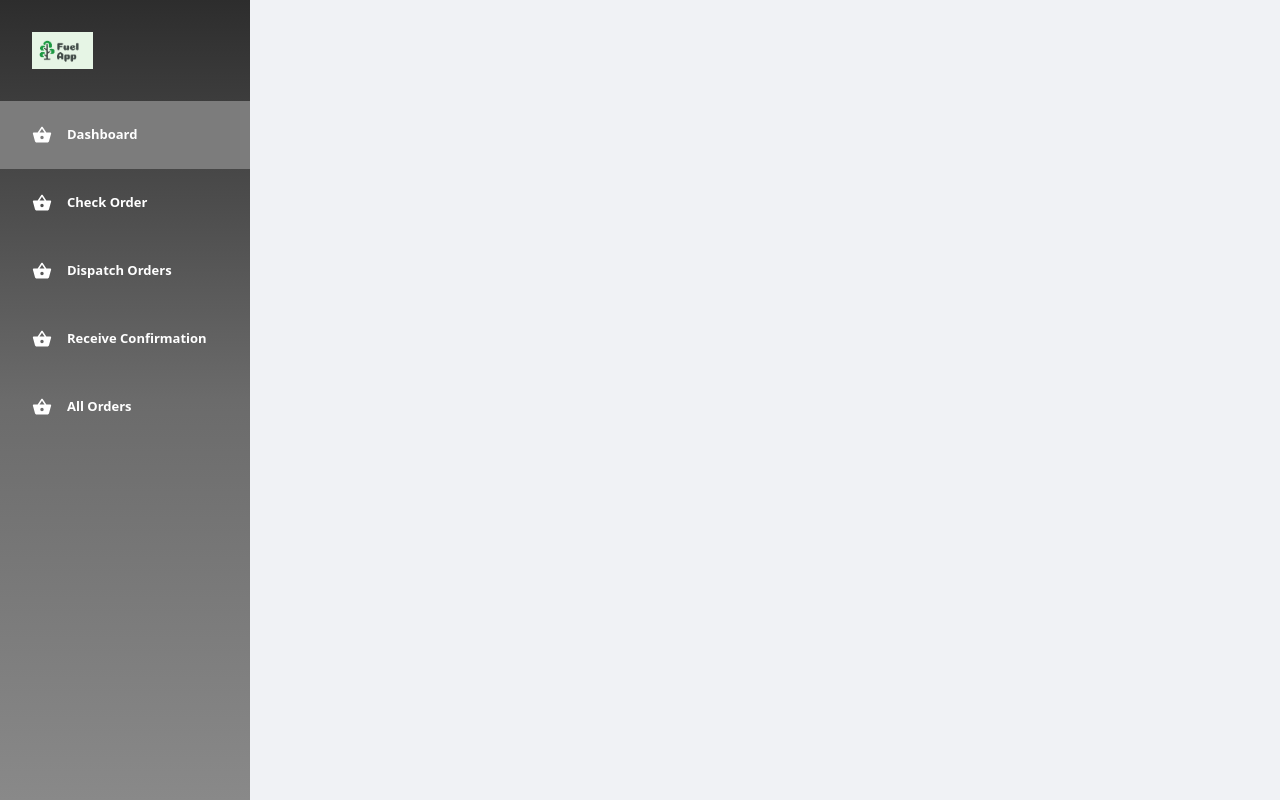
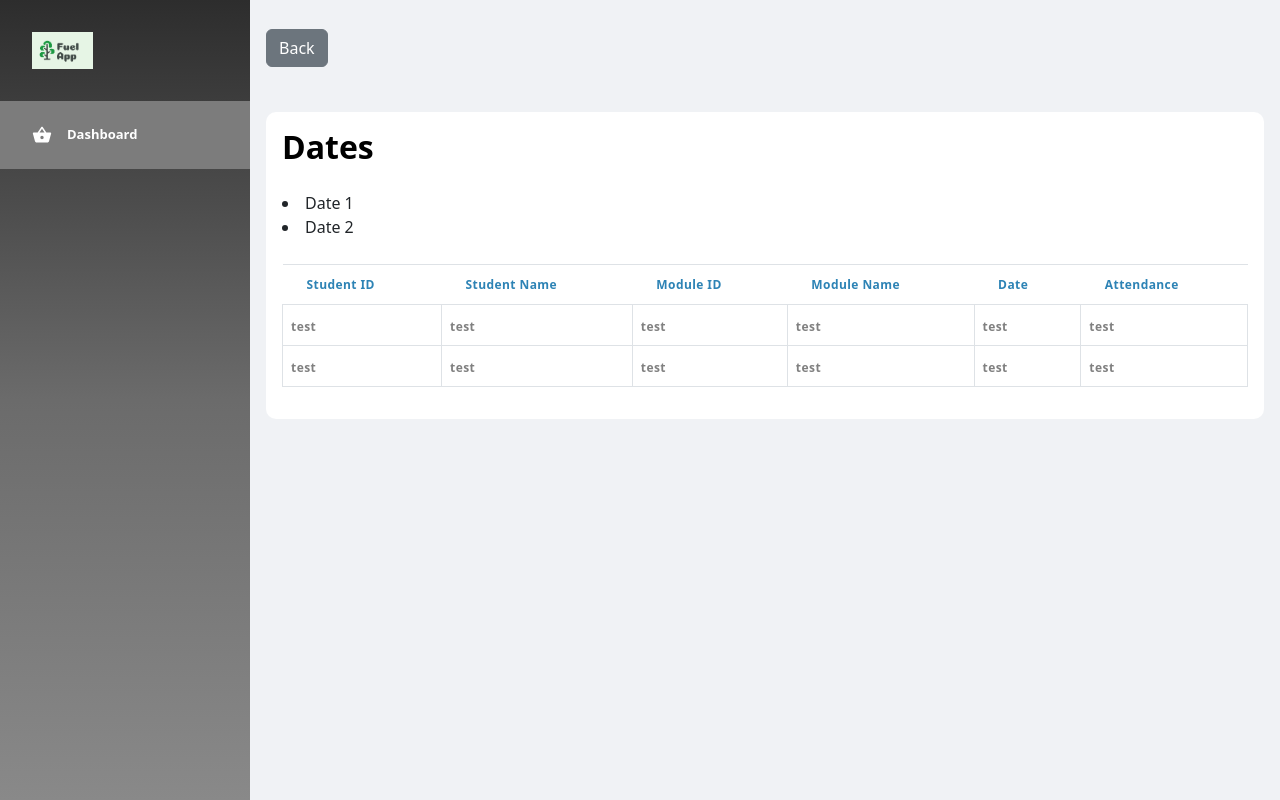
Before and after one commit to rushanJ/cgv_assignment_frontend, a React (Create React App) app: page /dates in a window 1280 px wide. Built offline with nearby package versions, Linux system fonts and the light colour scheme.

Commit message:
update links, routes

```diff
--- a/package.json
+++ b/package.json
@@ -12,6 +12,7 @@
     "react-dom": "^18.2.0",
     "react-router-dom": "^6.3.0",
     "react-scripts": "5.0.1",
+    "reactstrap": "^9.1.4",
     "web-vitals": "^2.1.4"
   },
   "scripts": {
--- a/src/App.js
+++ b/src/App.js
@@ -9,7 +9,7 @@ import Lectures from './pages/lectures';
 import CheckOrder from './pages/check-order';
 import DispatchOrders from './pages/dispatch-orders';
 import ReceiveConfirmation from './pages/receive-confirmation';
-import AllOrders from './pages/all-orders';
+import Dates from './pages/dates';
 
 function App () {
   return(
@@ -24,7 +24,7 @@ function App () {
                   <Route exact path="/check-order" element={<CheckOrder/>} />
                   <Route exact path="/dispatch-orders" element={< DispatchOrders/>} />
                   <Route exact path="/receive-confirmation" element={<ReceiveConfirmation/>} />
-                  <Route exact path="/all-orders" element={<AllOrders/>} />
+                  <Route exact path="/dates" element={<Dates/>} />
 
               </Routes>
           </div>
--- a/src/constants/routes.js
+++ b/src/constants/routes.js
@@ -7,30 +7,30 @@ const sidebar_menu = [
         path: '/',
         title: 'Dashboard',
     },
-    {
-        id: 2,
-        icon: ShippingIcon,
-        path: '/check-order',
-        title: 'Check Order',
-    },
-    {
-        id: 3,
-        icon: ShippingIcon,
-        path: '/dispatch-orders',
-        title: 'Dispatch Orders',
-    },
-    {
-        id: 4,
-        icon: ShippingIcon,
-        path: '/receive-confirmation',
-        title: 'Receive Confirmation',
-    },
-    {
-        id: 5,
-        icon: ShippingIcon,
-        path: '/all-orders',
-        title: 'All Orders',
-    }
+    // {
+    //     id: 2,
+    //     icon: ShippingIcon,
+    //     path: '/check-order',
+    //     title: 'Check Order',
+    // },
+    // {
+    //     id: 3,
+    //     icon: ShippingIcon,
+    //     path: '/dispatch-orders',
+    //     title: 'Dispatch Orders',
+    // },
+    // {
+    //     id: 4,
+    //     icon: ShippingIcon,
+    //     path: '/receive-confirmation',
+    //     title: 'Receive Confirmation',
+    // },
+    // {
+    //     id: 5,
+    //     icon: ShippingIcon,
+    //     path: '/all-orders',
+    //     title: 'All Orders',
+    // }
 ]
 
 export default sidebar_menu;
--- a/src/pages/all-orders.jsx
+++ /dev/null
@@ -1,60 +0,0 @@
-import DashboardHeader from "../components/DashboardHeader";
-import Button from 'react-bootstrap/Button';
-
-import "./styles.css";
-
-const AllOrders = () => {
-  return (
-    <div className="dashboard-content">
-      <DashboardHeader btnText="New Order" />
-
-      <div className="dashboard-content-container">
-        <div className="dashboard-content-header">
-          <h2>All Order Details</h2>
-
-        </div>
-
-        <table>
-          <thead>
-            <th>Ref ID</th>
-            <th>Name</th>
-            <th>Type</th>
-            <th>Volume</th>
-            <th>Receive Date</th>
-            <th>Location</th>
-            <th>Status</th>
-          </thead>
-
-          <tbody>
-            <tr >
-              <td>
-                <span>4165416</span>
-              </td>
-              <td>
-                <span>4165416</span>
-              </td>
-              <td>
-                <span>4165416</span>
-              </td>
-              <td>
-                <span>4165416</span>
-              </td>
-              <td>
-                <span>4165416</span>
-              </td>
-              <td>
-                <span>4165416</span>
-              </td>
-              <td>
-                <span>Received</span>
-              </td>
-
-            </tr>
-          </tbody>
-        </table>
-      </div>
-    </div>
-  );
-}
-
-export default AllOrders;
--- /dev/null
+++ b/src/pages/dates.jsx
@@ -0,0 +1,91 @@
+import DashboardHeader from "../components/DashboardHeader";
+import Button from "react-bootstrap/Button";
+import { Link } from "react-router-dom";
+
+import * as rb from "react-bootstrap";
+
+import "./styles.css";
+
+const Dates = () => {
+  const data = [{ name: "Date 1" }, { name: "Date 2" }];
+  return (
+    <div className="dashboard-content">
+      <div className="dashbord-header-container">
+        <Link className="nav-link" to="/">
+          <Button variant="secondary" size="md">
+            Back
+          </Button>
+        </Link>
+        <div className="dashbord-header-right"></div>
+      </div>
+
+      <div className="dashboard-content-container">
+        <div className="dashboard-content-header">
+          <h2>Dates</h2>
+        </div>
+        <div>
+          <div>
+            {data.map(function (d, idx) {
+              return <li key={idx}>{d.name}</li>;
+            })}
+          </div>
+        </div>
+        <rb.Table className="table table-hover table-bordered" responsive>
+          <thead>
+            <th>Student ID</th>
+            <th>Student Name</th>
+            <th>Module ID</th>
+            <th>Module Name</th>
+            <th>Date</th>
+            <th>Attendance</th>
+          </thead>
+
+          <tbody>
+            <tr>
+              <td>
+                <span>test</span>
+              </td>
+              <td>
+                <span>test</span>
+              </td>
+              <td>
+                <span>test</span>
+              </td>
+              <td>
+                <span>test</span>
+              </td>
+              <td>
+                <span>test</span>
+              </td>
+              <td>
+                <span>test</span>
+              </td>
+            </tr>
+            <tr>
+              <td>
+                <span>test</span>
+              </td>
+              <td>
+                <span>test</span>
+              </td>
+              <td>
+                <span>test</span>
+              </td>
+              <td>
+                <span>test</span>
+              </td>
+              <td>
+                <span>test</span>
+              </td>
+              <td>
+                <span>test</span>
+              </td>
+            </tr>
+          </tbody>
+        </rb.Table>
+      </div>
+    </div>
+  );
+};
+
+export default Dates;
--- a/src/pages/lectures.jsx
+++ b/src/pages/lectures.jsx
@@ -1,6 +1,7 @@
 import Button from "react-bootstrap/Button";
 import Form from "react-bootstrap/Form";
 import Dropdown from "react-bootstrap/Dropdown";
+import { Link } from "react-router-dom";
 import "./styles.css";
 
 const Lectures = () => {
@@ -9,7 +10,7 @@ const Lectures = () => {
       {/* <DashboardHeader btnText="New Order" /> */}
 
       <div className="dashbord-header-container">
-        <Button variant="secondary" size="md">
+        <Button variant="primary" size="md">
           Upload File
         </Button>
         <div className="dashbord-header-right"></div>
@@ -19,12 +20,16 @@ const Lectures = () => {
           <h2>Lectures</h2>
         </div>
         <div className="d-grid gap-3">
-          <Button variant="secondary" size="lg">
-            CGV
-          </Button>
-          <Button variant="secondary" size="lg">
-            ABS
-          </Button>
+          <Link className="nav-link" to="/dates">
+            <Button variant="secondary" size="lg" className="w-100">
+              CGV
+            </Button>
+          </Link>
+          <Link className="nav-link" to="/dates">
+            <Button variant="secondary" size="lg" className="w-100">
+              ABS
+            </Button>
+          </Link>
         </div>
 
         {/* <Form>
```
Also changed, not shown: 1 other file (tests, documents, lock files or other folders).
